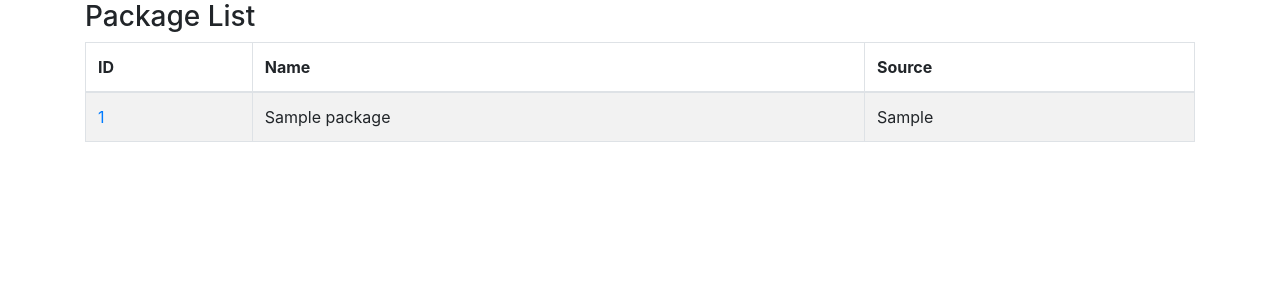
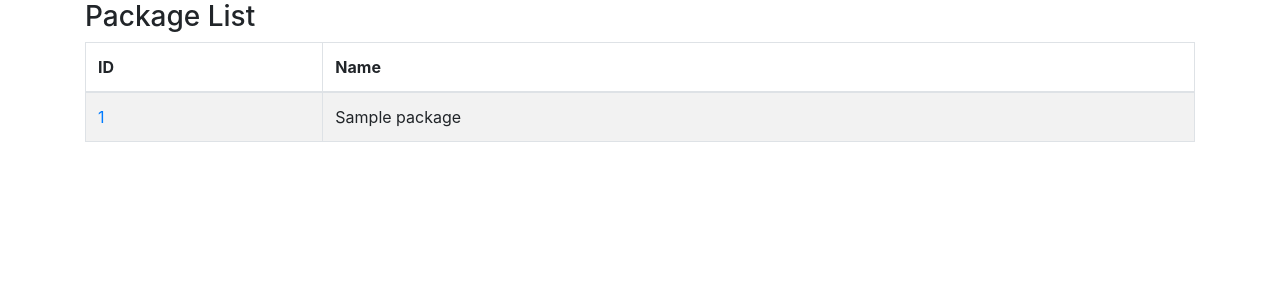
Before and after one commit to colajam93/aurpackager, a Django app: page / in a window 1280 px wide. Shown: the top 300 px of the page. Run offline with Django 3.2, Linux system fonts and the light colour scheme; tables that the repository leaves empty hold one stand-in row (values such as "Sample post"); some libraries are stand-ins or nearby versions.

Commit message:
Remove unnecessarily field

```diff
--- a/manager/admin.py
+++ b/manager/admin.py
@@ -3,7 +3,7 @@ from manager.models import Package, Build
 
 
 class PackageAdmin(admin.ModelAdmin):
-    list_display = ('id', 'name', 'source')
+    list_display = ('id', 'name')
 
 
 admin.site.register(Package, PackageAdmin)
--- a/manager/models.py
+++ b/manager/models.py
@@ -5,7 +5,6 @@ FIELD_LENGTH = 100
 
 class Package(models.Model):
     name = models.CharField(max_length=FIELD_LENGTH)
-    source = models.CharField(max_length=FIELD_LENGTH)
 
     def __str__(self):
         return self.name
--- a/templates/package_list.html
+++ b/templates/package_list.html
@@ -9,7 +9,6 @@
         <tr>
             <th>ID</th>
             <th>Name</th>
-            <th>Source</th>
         </tr>
         </thead>
         <tbody>
@@ -17,7 +16,6 @@
             <tr>
                 <td><a href="{% url 'manager:package_detail' package_id=package.id %}">{{ package.id }}</a></td>
                 <td>{{ package.name }}</td>
-                <td>{{ package.source }}</td>
             </tr>
         {% endfor %}
         </tbody>
```
Also changed, not shown: manager/migrations/0005_auto_20160521_0151.py (added).
